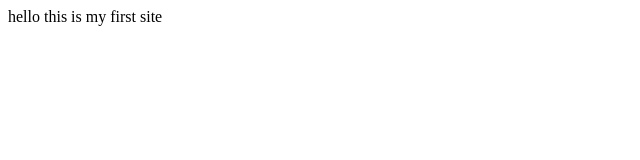
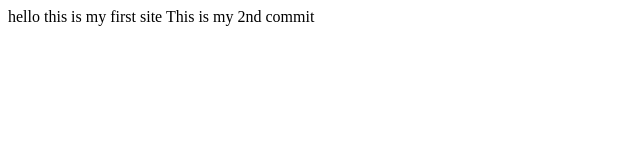
Before and after one commit to krishna8421/sonal.krishnaaa.com, a plain HTML site: page index.html in a window 1280 px wide. Shown: the whole page, without its empty margins (0-640 px from the left). Drawn offline with Linux system fonts and the light colour scheme.

Commit message:
changed the body

```diff
--- a/index.html
+++ b/index.html
@@ -5,5 +5,7 @@
 </head>
 <body>
     hello this is my first site
+
+    This is my 2nd commit
 </body>
 </html>
```
